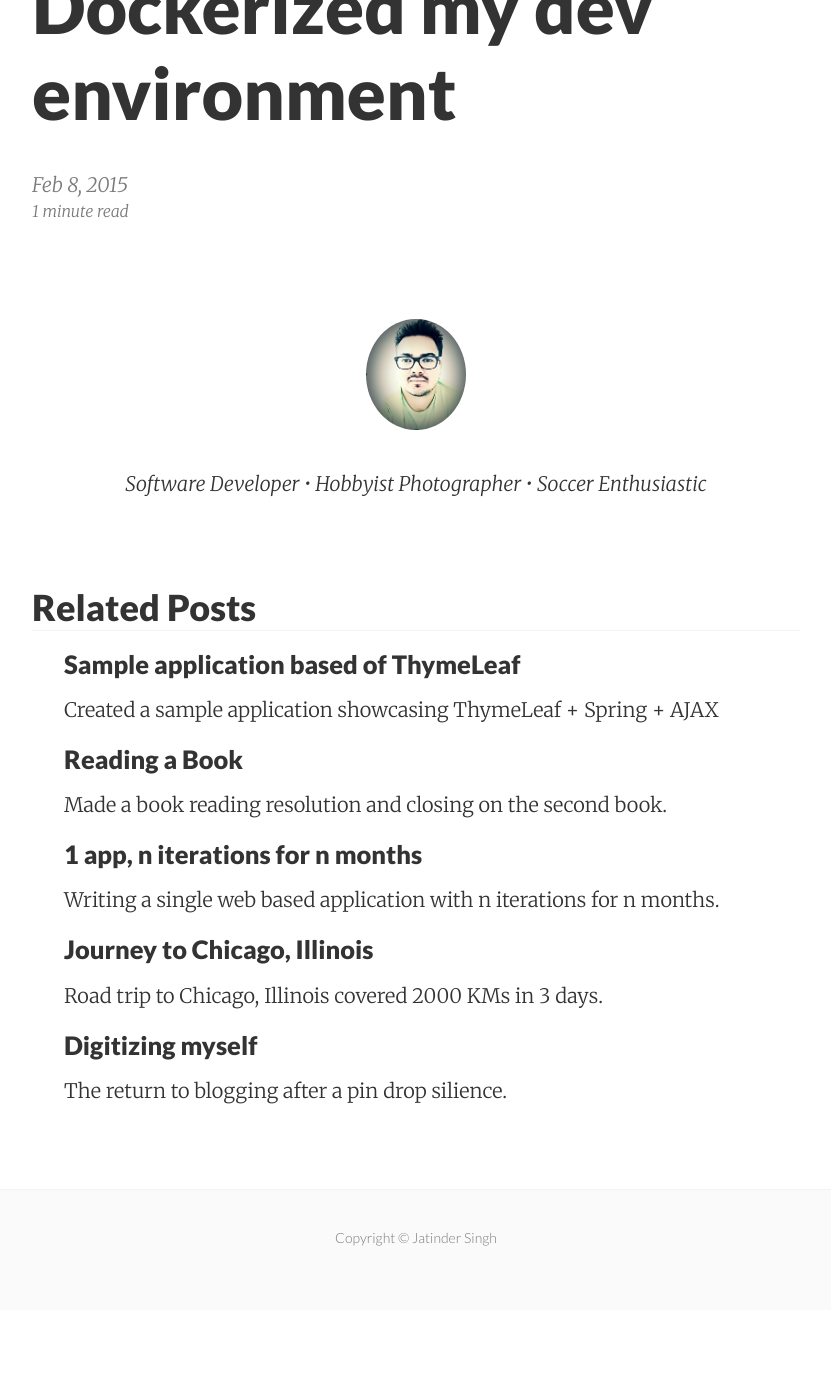
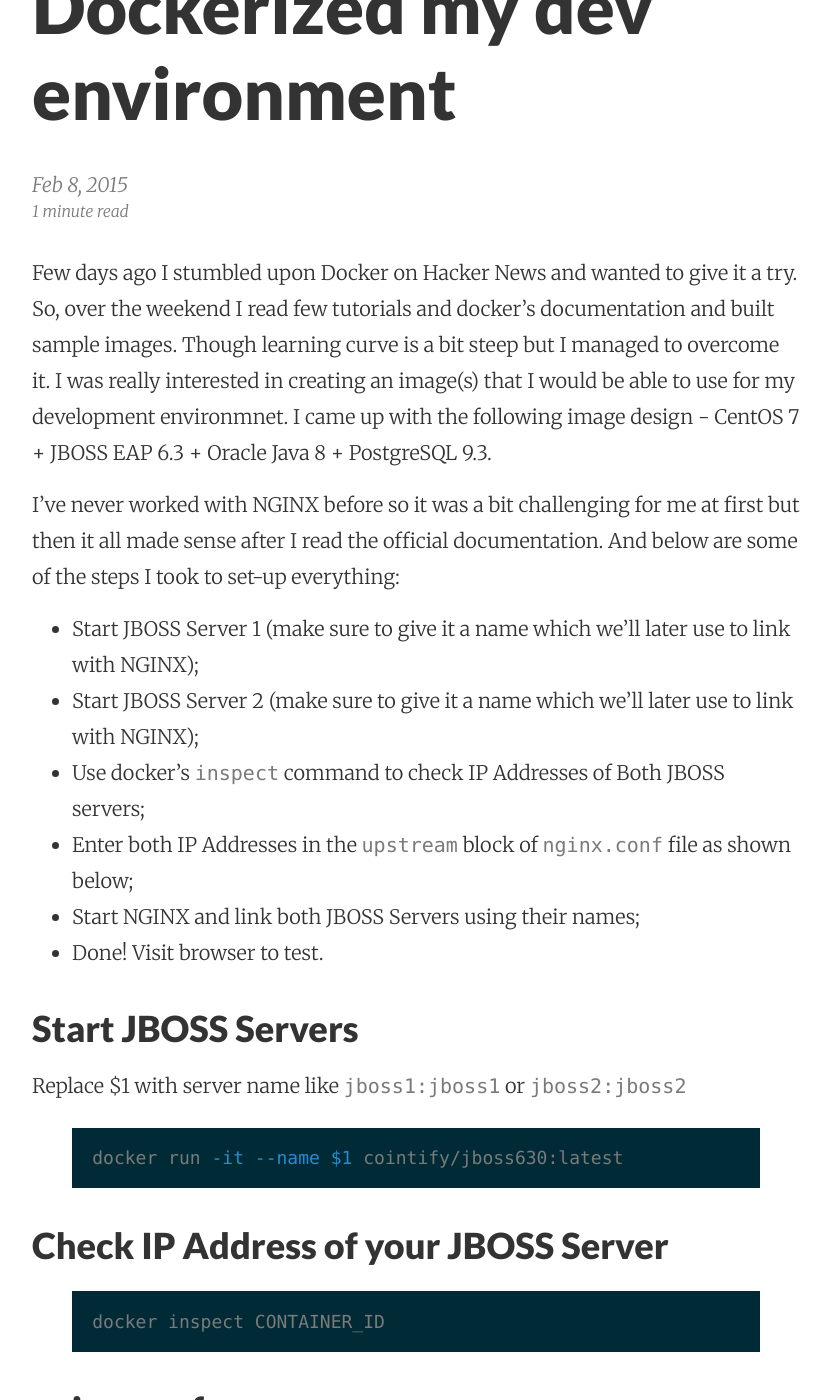
Before and after one commit to cointify/cointify.github.io, a Jekyll site: the page built from _posts/2015-02-08-docker-weekend.md, in a window 1280 px wide and 1400 px high, scrolled down 231 px. Shown: the whole window, without its empty margins (224-1055 px from the left). Built offline with Jekyll 4.4.1, drawn with Linux system fonts in a browser that asks for light colours; Markdown is read by kramdown in place of the engine named in the settings; before the commit the page ends 1541 px from its top, so only the background shows below that; some of the changed text lies outside the part shown.

Commit message:
Adds content to docker post

```diff
--- a/_posts/2015-02-08-docker-weekend.md
+++ b/_posts/2015-02-08-docker-weekend.md
@@ -2,6 +2,50 @@
 layout:     post
 title:      Dockerized my dev environment
 date:       2015-02-08 12:00:00
-summary:    Used docker to create an image of CentOS + JBOSS EAP 6.3 + PostgreSQL + NGINX
+summary:    Used docker to create an image of CentOS 7 + JBOSS EAP 6.3 + PostgreSQL
 categories: development
 ---
+
+Few days ago I stumbled upon Docker on Hacker News and wanted to give it a try. So, over the weekend I read few tutorials and docker's documentation
+and built sample images. Though learning curve is a bit steep but I managed to overcome it. I was really interested in creating an image(s) that I would
+be able to use for my development environmnet. I came up with the following image design - CentOS 7 + JBOSS EAP 6.3 + Oracle Java 8 + PostgreSQL 9.3.
+
+I've never worked with NGINX before so it was a bit challenging for me at first but then it all made sense after I read the official documentation. And below
+are some of the steps I took to set-up everything:
+
+* Start JBOSS Server 1 (make sure to give it a name which we'll later use to link with NGINX);
+* Start JBOSS Server 2 (make sure to give it a name which we'll later use to link with NGINX);
+* Use docker's `inspect` command to check IP Addresses of Both JBOSS servers;
+* Enter both IP Addresses in the `upstream` block of `nginx.conf` file as shown below;
+* Start NGINX and link both JBOSS Servers using their names;
+* Done! Visit browser to test.
+
+### Start JBOSS Servers
+Replace $1 with server name like `jboss1:jboss1` or `jboss2:jboss2`
+
+{% highlight shell %}
+docker run -it --name $1 cointify/jboss630:latest
+{% endhighlight %}
+
+### Check IP Address of your JBOSS Server
+
+{% highlight shell %}
+docker inspect CONTAINER_ID
+{% endhighlight %}
+
+### nginx.conf
+
+{% highlight shell %}
+upstream myapp1 {
+    server IP_OF_JBOSS_SERVER_1:8080;
+    server IP_OF_JBOSS_SERVER_2:8080;
+}
+
+server {
+    listen 80;
+
+    location / {
+        proxy_pass http://myapp1;
+    }
+}
+{% endhighlight %}
```
